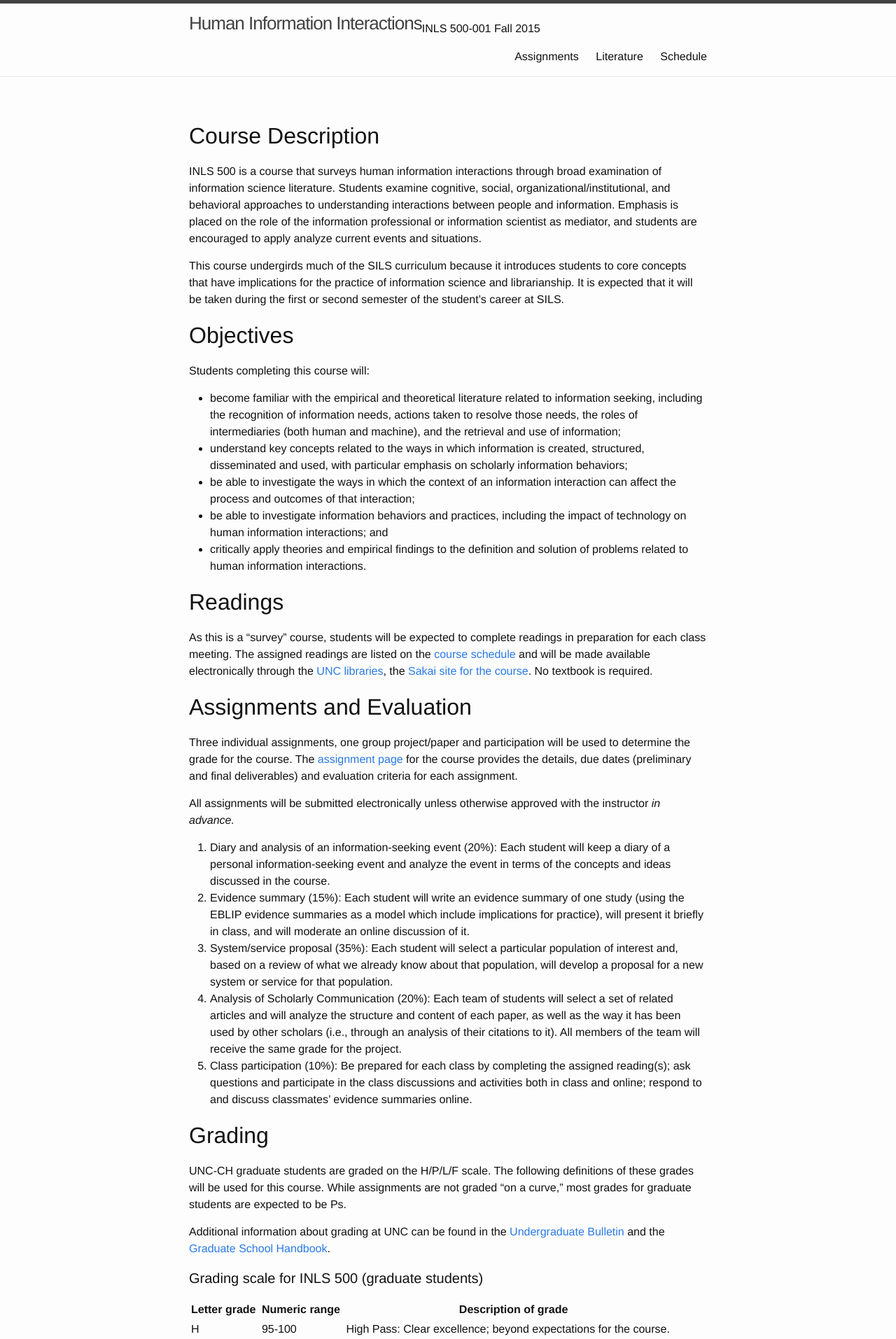
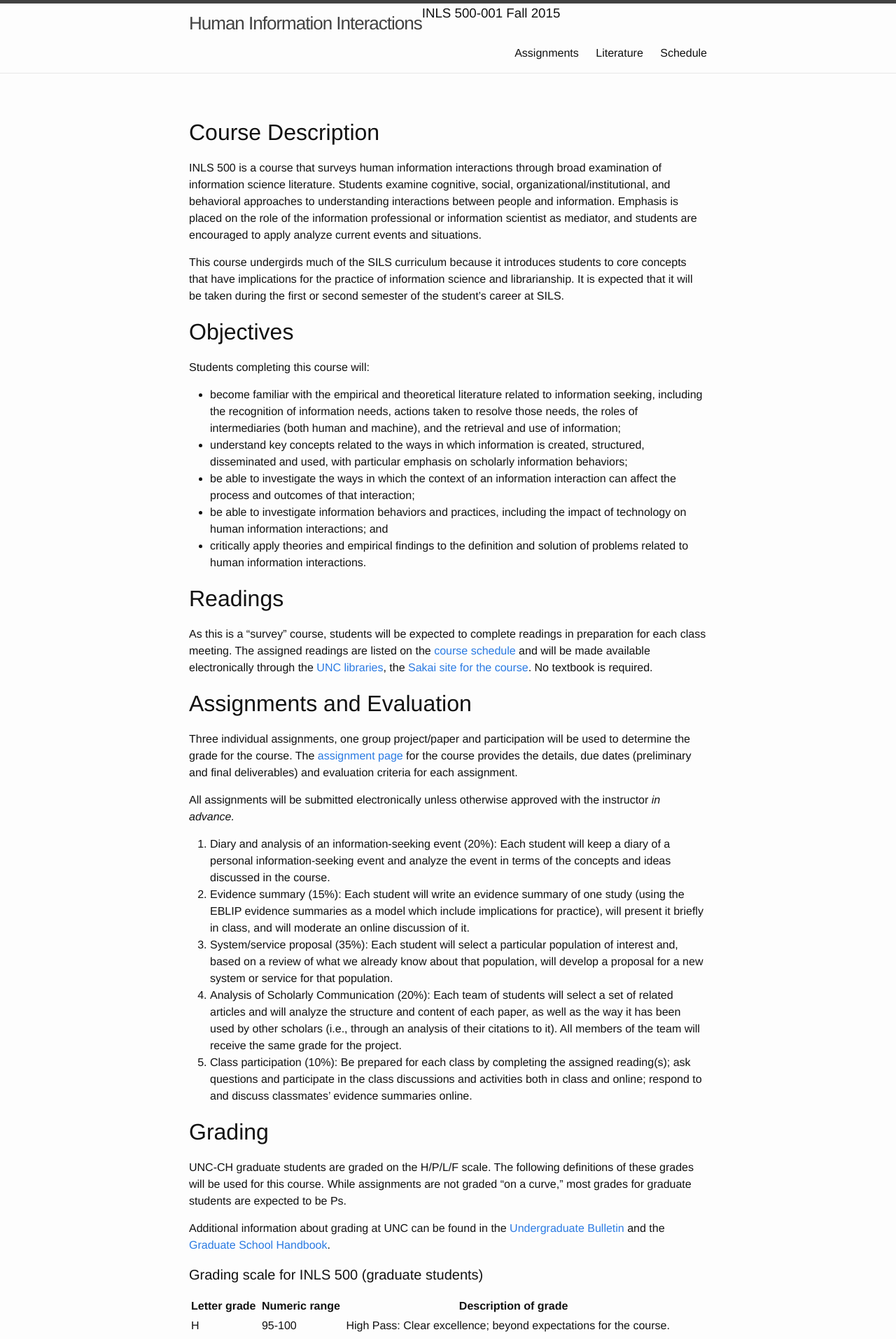
Before and after one commit to jdmar3/inls718, a Jekyll site: the page built from index.md, in a window 1280 px wide. Shown: the top 1913 px of the page at 70% size. Built offline with Jekyll 4.4.1, drawn with Linux system fonts in a browser that asks for light colours.

Commit message:
change header

```diff
--- a/_includes/footer.html
+++ b/_includes/footer.html
@@ -2,8 +2,10 @@
 
   <div class="wrapper">
 
-    <h2 class="footer-heading">{{ site.title }}</h2> <br/>
-    {{ site.department }}&nbsp;{{ site.course-number }}-{{ site.course-section}}&nbsp;{{ site.course-term }}&nbsp;{{ site.course-year}}
+    <h2 class="footer-heading">{{ site.title }}</h2>
+    <h3>
+      {{ site.department }}&nbsp;{{ site.course-number }}-{{ site.course-section}}&nbsp;{{ site.course-term }}&nbsp;{{ site.course-year}}
+    </h3>
 
     <div class="footer-col-wrapper">
       <div class="footer-col  footer-col-1">
--- a/_includes/header.html
+++ b/_includes/header.html
@@ -2,8 +2,10 @@
 
   <div class="wrapper">
 
-    <a class="site-title" href="{{ site.baseurl }}/">{{ site.title }}</a> <br/>
-    {{ site.department }}&nbsp;{{ site.course-number }}-{{ site.course-section}}&nbsp;{{ site.course-term }}&nbsp;{{ site.course-year}}
+    <a class="site-title" href="{{ site.baseurl }}/">{{ site.title }}</a>
+    <h3>
+      {{ site.department }}&nbsp;{{ site.course-number }}-{{ site.course-section}}&nbsp;{{ site.course-term }}&nbsp;{{ site.course-year}}
+    </h3>
 
     <nav class="site-nav">
       <a href="#" class="menu-icon">
```
